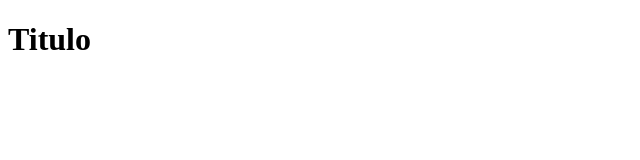
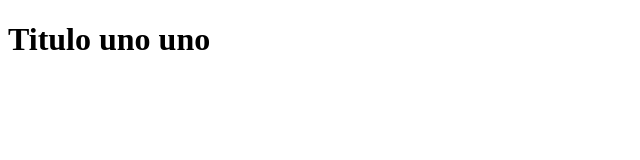
Before and after one commit to SebastianMaV/hello-world-git, a plain HTML site: page index.html in a window 1280 px wide. Shown: the whole page, without its empty margins (0-640 px from the left). Drawn offline with Linux system fonts and the light colour scheme.

Commit message:
se modifico el titulo index

```diff
--- a/index.html
+++ b/index.html
@@ -7,6 +7,6 @@
     <title>Demo Git</title>
 </head>
 <body>
-    <h1>Titulo</h1>
+    <h1>Titulo uno uno</h1>
 </body>
 </html>
```
